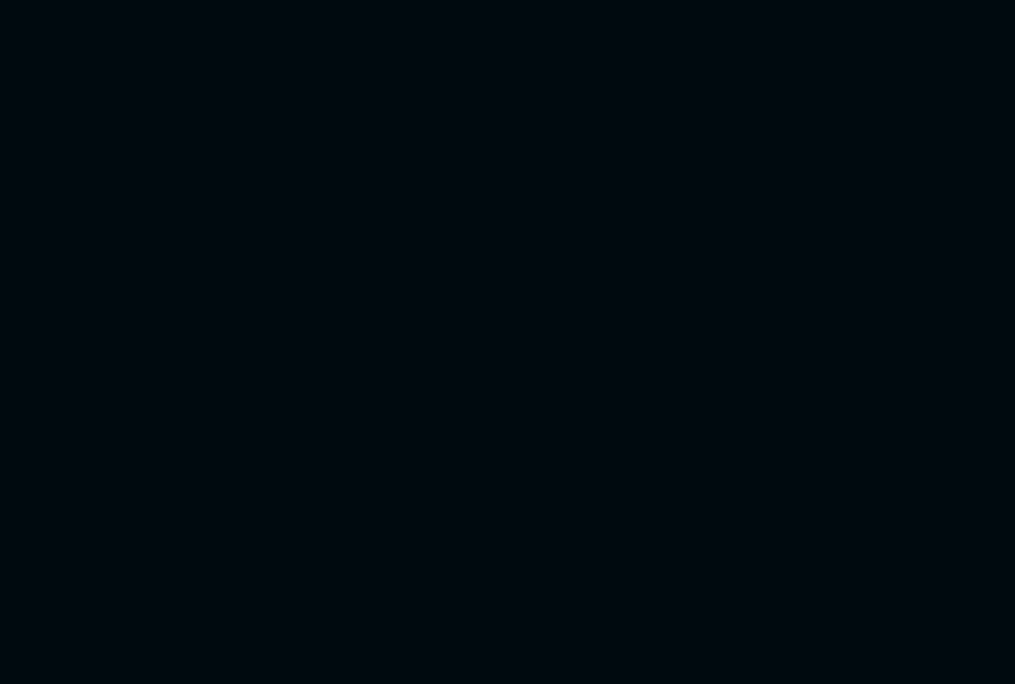
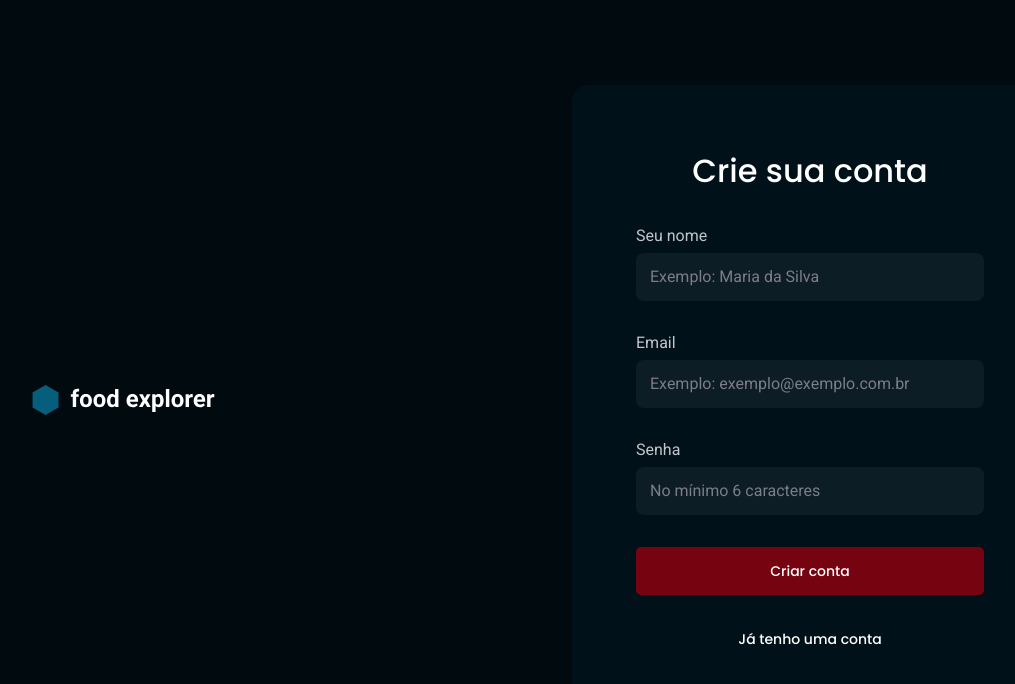
Before and after one commit to madalena-rocha/food-explorer-frontend, a React (Vite) app: page /register in a window 1280 px wide. Shown: the top 684 px of the page, without its empty margins (124-1139 px from the left). Built offline with nearby package versions, Linux system fonts and the light colour scheme.

Commit message:
:zap: finish desktop SignUp page

```diff
--- a/src/pages/SignUp/index.jsx
+++ b/src/pages/SignUp/index.jsx
@@ -1,8 +1,50 @@
-import { Container } from "./styles";
+import { Link } from "react-router-dom";
+
+import { Container, Form, Brand } from "./styles";
+
+import { Section } from '../../components/Section';
+import { Input } from '../../components/Input';
+import { Button } from "../../components/Button";
+
+import brand from "../../assets/brand.svg";
 
 export function SignUp() {
   return (
     <Container>
+      <Brand>
+        <img src={brand} alt="Logo" />
+      </Brand>
+
+      <Form>
+        <h2>Crie sua conta</h2>
+
+        <Section title="Seu nome">
+          <Input
+            placeholder="Exemplo: Maria da Silva"
+            type="text"
+          />
+        </Section>
+
+        <Section title="Email">
+          <Input
+            placeholder="Exemplo: exemplo@exemplo.com.br"
+            type="text"
+          />
+        </Section>
+
+        <Section title="Senha">
+          <Input
+            placeholder="No mínimo 6 caracteres"
+            type="password"
+          />
+        </Section>
+
+        <Button title="Criar conta" />
+
+        <Link to="/">
+          Já tenho uma conta
+        </Link>
+      </Form>
     </Container>
   );
 }
--- a/src/pages/SignUp/styles.js
+++ b/src/pages/SignUp/styles.js
@@ -1,3 +1,57 @@
 import styled from "styled-components";
 
-export const Container = styled.div``;
+export const Container = styled.div`
+  height: 100vh;
+  margin-inline: 154px 108px;
+
+  display: flex;
+  align-items: center;
+  justify-content: space-between;
+`;
+
+export const Brand = styled.div`
+  display: flex;
+
+  > svg {
+    width: 324px;
+    height: 48px;
+  }
+`;
+
+export const Form = styled.form`
+  min-width: 476px;
+  padding: 64px;
+  border-radius: 16px;
+
+  display: flex;
+  flex-direction: column;
+  gap: 32px;
+
+  background-color: ${({ theme }) => theme.COLORS.BACKGROUND_700};
+
+  > h2 {
+    font-family: "Poppins", sans-serif;
+    font-weight: 500;
+    font-size: 32px;
+    line-height: 140%;
+    text-align: center;
+  }
+
+  > section h2 {
+    margin-bottom: 8px;
+  }
+
+  > section input {
+    background-color: ${({ theme }) => theme.COLORS.BACKGROUND_500};
+    border-radius: 8px;
+  }
+
+  > a {
+    color: ${({ theme }) => theme.COLORS.WHITE};
+    text-align: center;
+
+    font-family: "Poppins", sans-serif;
+    font-size: 14px;
+    line-height: 24px;
+  }
+`;
```
